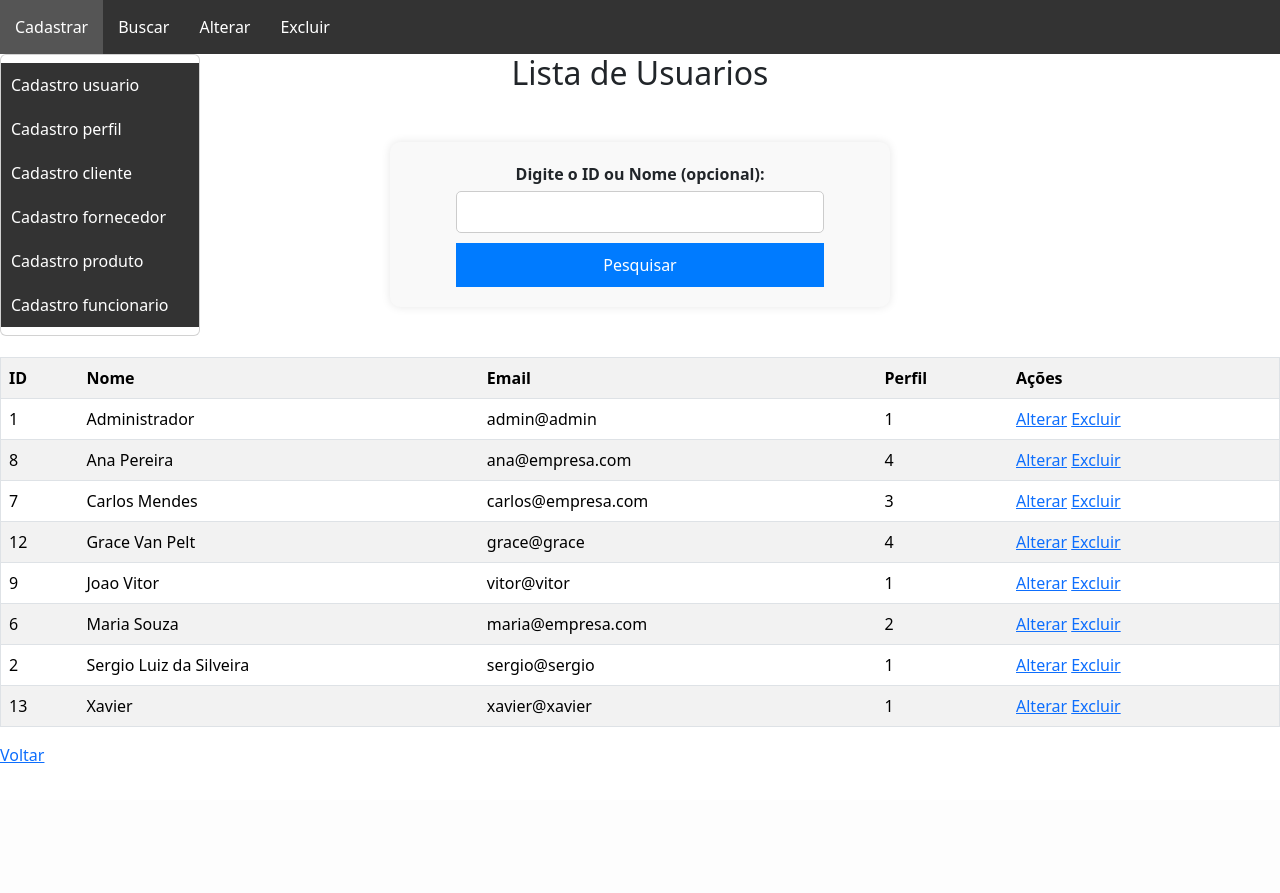
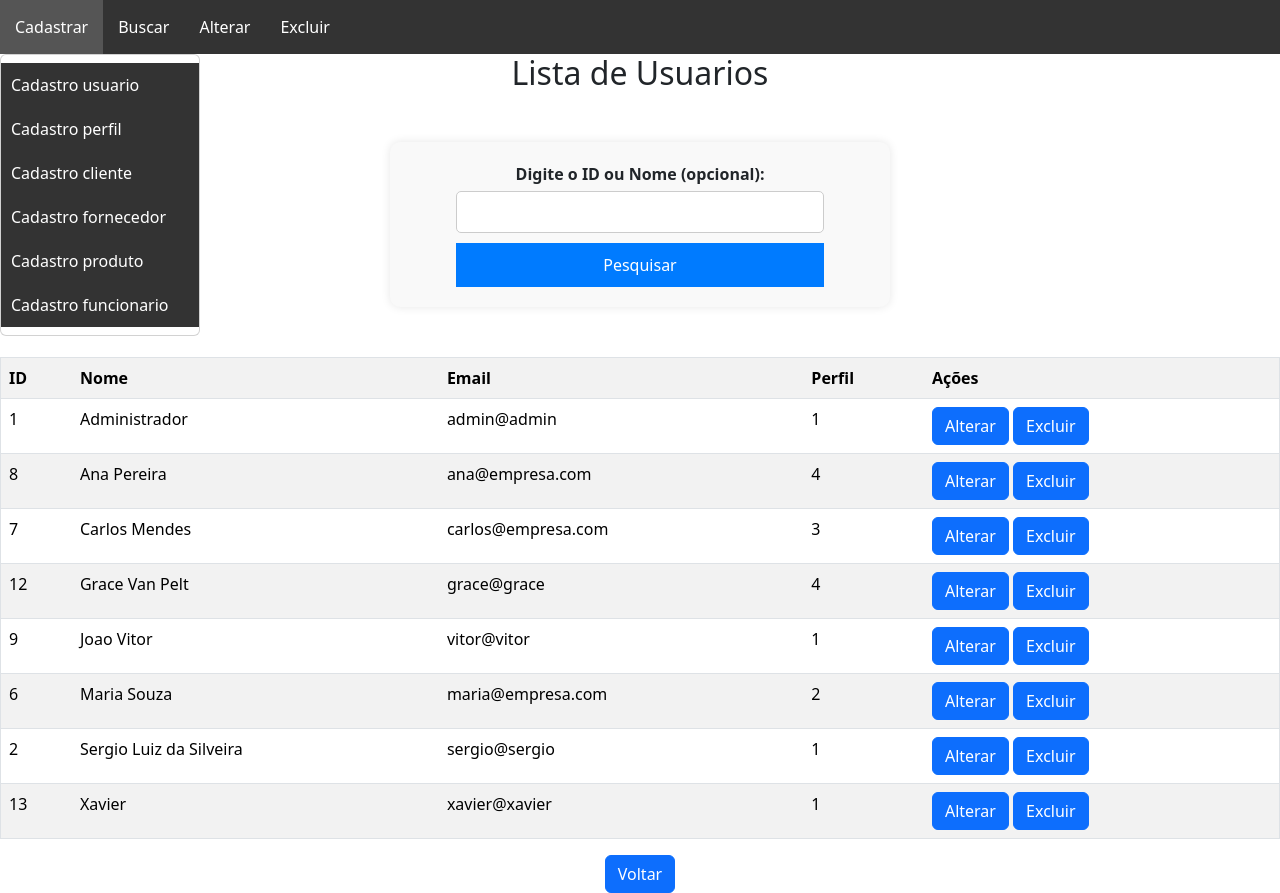
Before and after one commit to devmateus1/Prova_MateusdeCampos1, a PHP site: page /buscar_usuario.php in a window 1280 px wide. Before the commit the page ends 763 px from the top, so only its background shows below. Run offline with PHP 8.4, Linux system fonts and the light colour scheme; a user stored in the database is signed in; data comes from the database, SQL or seed files in the repository.

Commit message:
alterações

```diff
--- a/alterar_usuario.php
+++ b/alterar_usuario.php
@@ -129,10 +129,10 @@
                 <input type="password" id="nova_senha" name="nova_senha">
                 <?php endif; ?>
 
-                <button type="submit"> Alterar</button>
-                <button type="reset"> Cancelar</button>
+                <button type="submit" class="btn btn-primary"> Alterar</button>
+                <button type="reset" class="btn btn-primary"> Cancelar</button>
         </form>
         <?php endif; ?>
-         <a href="principal.php"> Voltar </a>
+        <center> <a href="principal.php" class="btn btn-primary">Voltar</a></center>
 </body>
 </html>
--- a/buscar_usuario.php
+++ b/buscar_usuario.php
@@ -23,7 +23,7 @@
     } else {
         $sql = "SELECT * FROM usuario WHERE nome like :busca ORDER BY nome ASC";
         $stmt = $pdo->prepare($sql);
-        $stmt->bindValue(':busca_nome', "%$busca%", PDO::PARAM_STR);
+        $stmt->bindValue(':busca', "$busca%", PDO::PARAM_STR);
     }
 } else {
     $sql = "SELECT * FROM usuario ORDER BY nome ASC";
@@ -120,10 +120,10 @@
                     <td> <?=htmlspecialchars($usuario['email']) ?></td>
                     <td> <?=htmlspecialchars($usuario['id_perfil']) ?></td>
                     <td>
-                        <a href="alterar_usuario.php?id= <?=htmlspecialchars($usuario['id_usuario'])?>"> Alterar</a>
+                        <a href="alterar_usuario.php?id= <?=htmlspecialchars($usuario['id_usuario'])?>" class="btn btn-primary"> Alterar</a>
 
                         <a href="excluir_usuario.php?id= <?=htmlspecialchars($usuario['id_usuario'])?>"onclick="return confirm
-                        ('Tem certeza que deseja excluir este usuario?')"> Excluir</a>
+                        ('Tem certeza que deseja excluir este usuario?')" class="btn btn-primary"> Excluir</a>
                     </td>
                 </tr>
              <?php endforeach; ?>
@@ -132,6 +132,6 @@
         <p>Nenhum usuário encontrado.</p>
     <?php endif; ?>
 
-    <a href="principal.php"> Voltar </a>
+    <center> <a href="principal.php" class="btn btn-primary">Voltar</a></center>
 </body>
 </html>
--- a/cadastro_usuario.php
+++ b/cadastro_usuario.php
@@ -16,7 +16,7 @@
    $id_perfil = $_POST['id_perfil'];
 
     $sql = "INSERT INTO usuario (nome, email, senha, id_perfil) VALUES (:nome, :email, :senha, :id_perfil)";
-    $stmt = $pdo->prepare($sqlPerfil);
+    $stmt = $pdo->prepare($sql);
     $stmt->bindParam(':nome', $nome);
     $stmt->bindParam(':email', $email);
     $stmt->bindParam(':senha', $senha);
@@ -90,7 +90,7 @@
     <h2> Cadastrar Usuário </h2>
     <form action="cadastro_usuario.php" method="POST">
         <label for="nome"> Nome: </label>
-        <input type="text" id="nome" name="nome" required onkeyup="validarNome()">
+        <input type="text" id="nome" name="nome" required onkeypress="mascara(this.nome)">
 
         <label for="email"> Email: </label>
         <input type="email" name="email" id="email" required>
@@ -111,7 +111,7 @@
 
     </form>
 
-    <a href="principal.php">Voltar</a>
+    <center> <a href="principal.php" class="btn btn-primary">Voltar</a></center>
 
 </body>
 </html>
--- a/excluir_usuario.php
+++ b/excluir_usuario.php
@@ -121,6 +121,6 @@
             <?php else: ?>
             <p> Nenhum usuário encontrado.</p>
     <?php endif; ?>
-    <a href="principal.php">Voltar</a>
+    <center> <a href="principal.php" class="btn btn-primary">Voltar</a></center>
 </body>
 </html>
```
